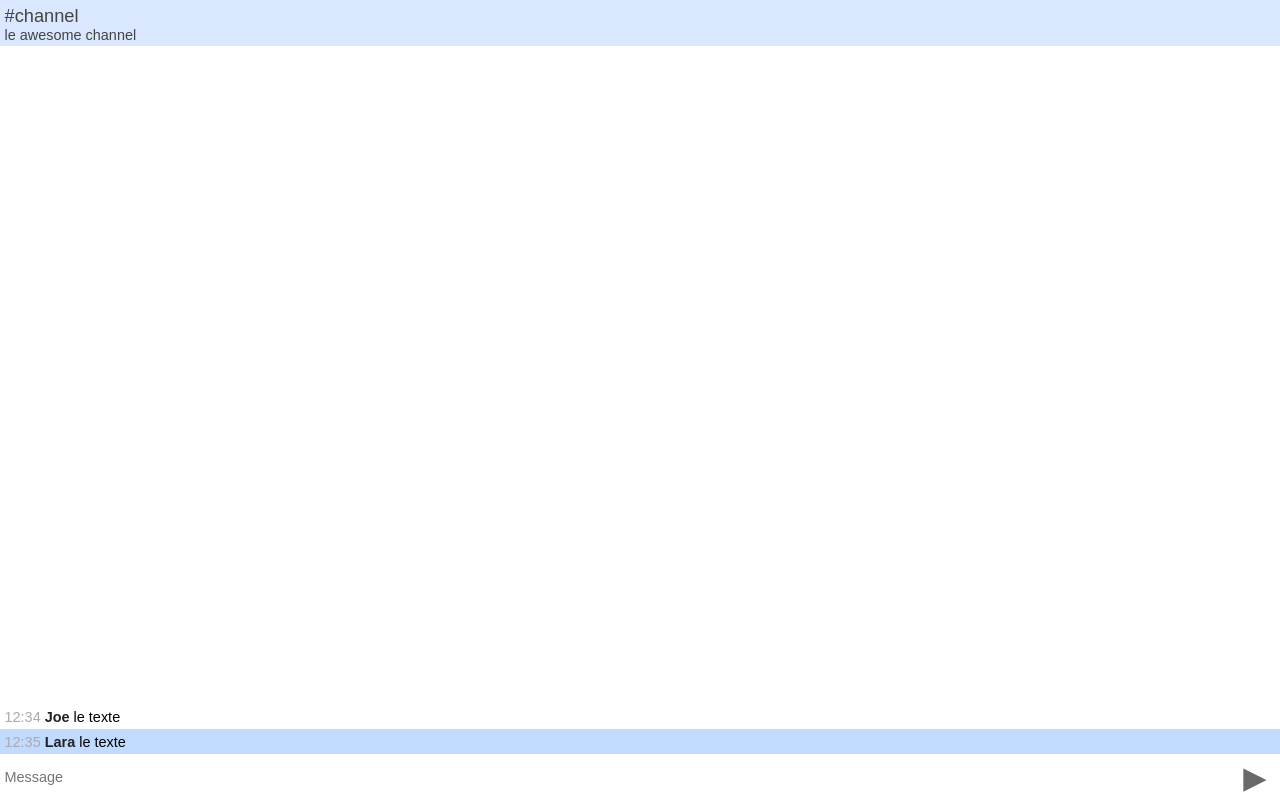
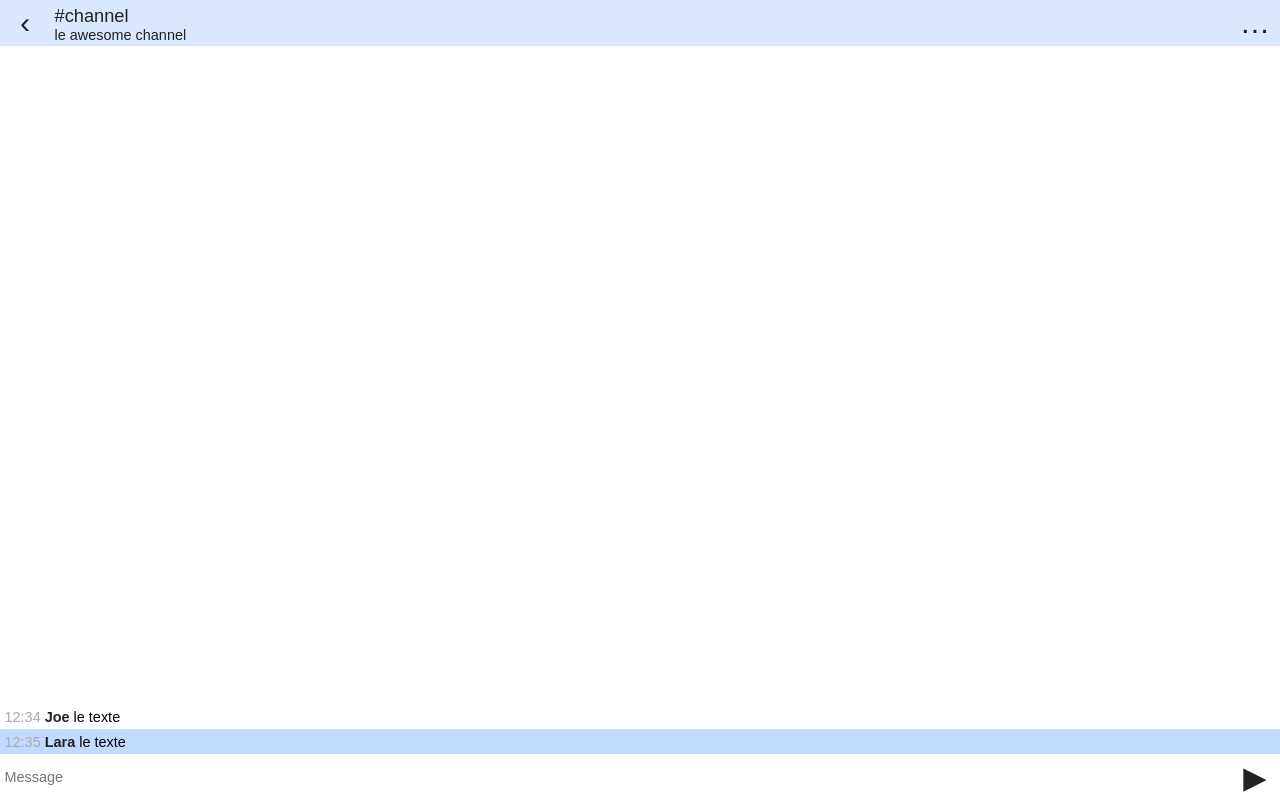
Before and after one commit to jankeromnes/irc, a plain HTML site: page index.html in a window 1280 px wide. Drawn offline with Linux system fonts and the light colour scheme.

Commit message:
add more icons

```diff
--- a/index.html
+++ b/index.html
@@ -10,6 +10,23 @@ html, body, div, input {
   font-family: sans-serif;
   background: white;
 }
+.icon {
+  border: 0;
+  margin: 0;
+  padding: 0;
+  width: 50px;
+  color: #222;
+  font-family: arial;
+  font-size: 2rem;
+  text-align: center;
+  background: transparent;
+}
+.icon:focus {
+  outline: none;
+}
+.icon::-moz-focus-inner {
+  border: 0;
+}
 #app {
   display: flex;
   height: 100vh;
@@ -17,7 +34,7 @@ html, body, div, input {
 }
 #header {
   background-color: #d9e7ff;
-  color: #444;
+  color: #222;
   height: 3rem;
   display: flex;
 }
@@ -26,10 +43,14 @@ html, body, div, input {
   padding: 0.3rem;
   display: flex;
   flex-direction: column;
+  flex: 1;
   overflow: hidden;
 }
 #header > .channel > .name {
   font-size: 1.2rem;
+}
+#header > .back.icon {
+  order: -1;
 }
 #content {
   display: flex;
@@ -72,12 +93,6 @@ html, body, div, input {
   background: transparent;
   border: 0;
 }
-#footer > input[type="submit"] {
-  width: 50px;
-  padding: 0;
-  color: dimgrey;
-  font-size: 2rem;
-}
 #footer > input[type="text"] {
   padding: 0.3rem;
   flex: 1;
@@ -90,6 +105,8 @@ html, body, div, input {
       <span class="name">#channel</span>
       <span class="description">le awesome channel</span>
     </p>
+    <button onclick="alert('channels')" class="back icon">‹</button>
+    <button onclick="alert('settings')" class="icon">…</button>
   </div>
 
   <div id="content">
@@ -109,7 +126,7 @@ html, body, div, input {
 
   <form id="footer" action="javascript:void(0)">
     <input type="text" name="message" placeholder="Message"></input>
-    <input type="submit" value="▶"></input>
+    <input type="submit" class="icon" value="▶"></input>
   </form>
 </div>
 
```
